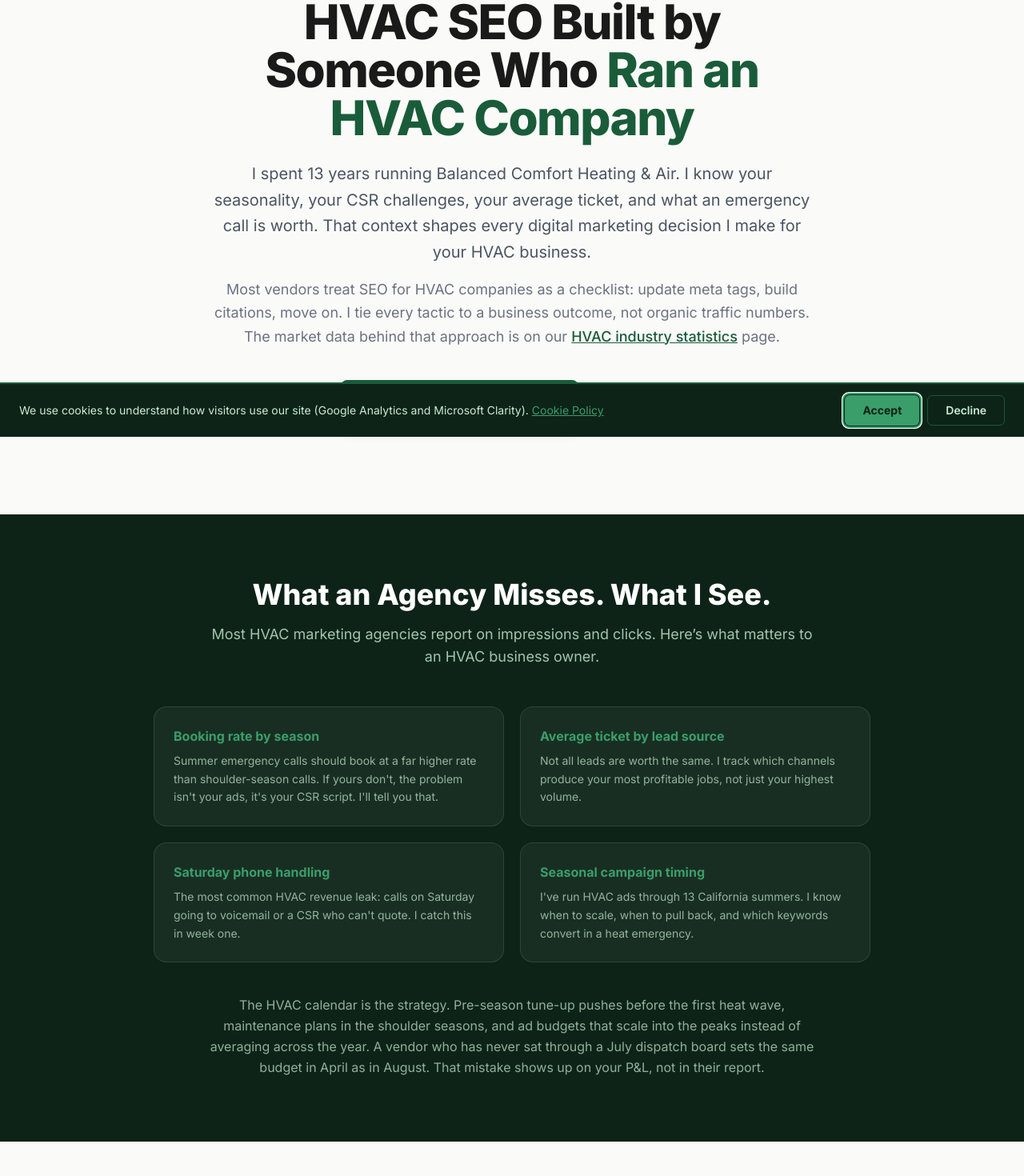
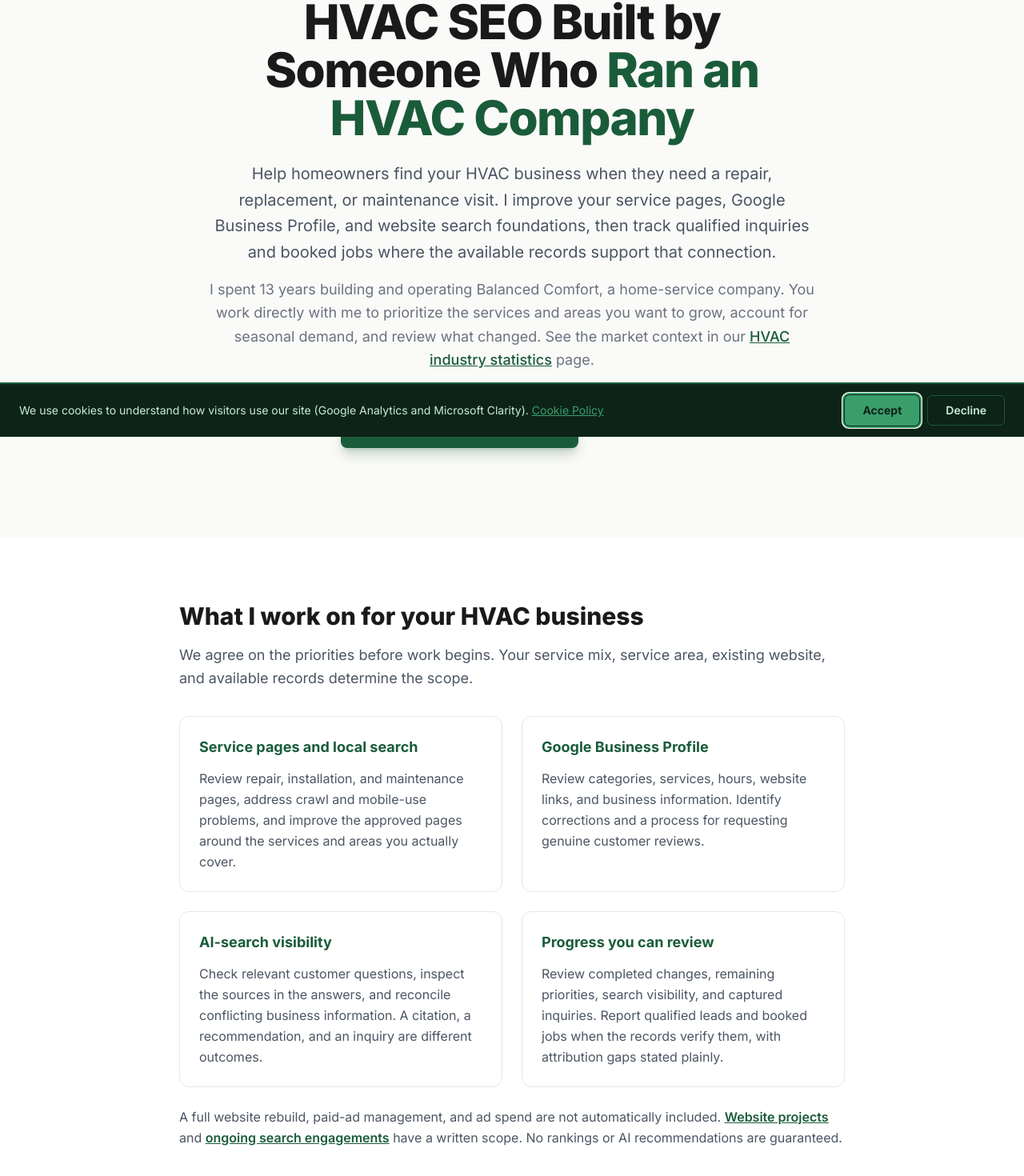
Before and after one commit to SequoiaGeo/next-website, a Next.js app: page /hvac-seo in a window 1280 px wide. Shown: the part 254-1724 px from the top of the page at 80% size. Built offline with nearby package versions, Linux system fonts and the light colour scheme; no server answers.

Commit message:
Clarify HVAC search services and website engagement scope

```diff
--- a/src/app/hvac-seo/page.tsx
+++ b/src/app/hvac-seo/page.tsx
@@ -82,14 +82,15 @@ export default function HvacSeoPage() {
               <span className="text-[#1A5C3A]">Ran an HVAC Company</span>
             </h1>
             <p className="mt-6 text-xl leading-relaxed text-gray-600">
-              I spent 13 years running Balanced Comfort Heating &amp; Air. I know your seasonality,
-              your CSR challenges, your average ticket, and what an emergency call is worth.
-              That context shapes every digital marketing decision I make for your HVAC business.
+              Help homeowners find your HVAC business when they need a repair, replacement,
+              or maintenance visit. I improve your service pages, Google Business Profile,
+              and website search foundations, then track qualified inquiries and booked jobs
+              where the available records support that connection.
             </p>
             <p className="mt-4 text-lg leading-relaxed text-gray-500">
-              Most vendors treat SEO for HVAC companies as a checklist: update meta tags, build
-              citations, move on. I tie every tactic to a business outcome, not organic traffic
-              numbers. The market data behind that approach is on our{" "}
+              I spent 13 years building and operating Balanced Comfort, a home-service company.
+              You work directly with me to prioritize the services and areas you want to grow,
+              account for seasonal demand, and review what changed. See the market context in our{" "}
               <Link href="/hvac-statistics" className="font-medium text-[#1A5C3A] underline hover:text-[#0D2318]">
                 HVAC industry statistics
               </Link>{" "}
@@ -110,6 +111,22 @@ export default function HvacSeoPage() {
               </a>
             </div>
           </div>
+        </div>
+      </section>
+
+      <section aria-labelledby="hvac-service-scope" className="bg-white py-16 sm:py-20">
+        <div className="mx-auto max-w-4xl px-6 lg:px-8">
+          <h2 id="hvac-service-scope" className="text-3xl font-extrabold text-[#1a1a1a]">What I work on for your HVAC business</h2>
+          <p className="mt-4 text-lg leading-relaxed text-gray-600">We agree on the priorities before work begins. Your service mix, service area, existing website, and available records determine the scope.</p>
+          <dl className="mt-8 grid gap-6 sm:grid-cols-2">
+            {[
+              ["Service pages and local search", "Review repair, installation, and maintenance pages, address crawl and mobile-use problems, and improve the approved pages around the services and areas you actually cover."],
+              ["Google Business Profile", "Review categories, services, hours, website links, and business information. Identify corrections and a process for requesting genuine customer reviews."],
+              ["AI-search visibility", "Check relevant customer questions, inspect the sources in the answers, and reconcile conflicting business information. A citation, a recommendation, and an inquiry are different outcomes."],
+              ["Progress you can review", "Review completed changes, remaining priorities, search visibility, and captured inquiries. Report qualified leads and booked jobs when the records verify them, with attribution gaps stated plainly."],
+            ].map(([title, description]) => <div key={title} className="rounded-xl border border-gray-200 p-6"><dt className="text-lg font-bold text-[#1A5C3A]">{title}</dt><dd className="mt-3 leading-relaxed text-gray-600">{description}</dd></div>)}
+          </dl>
+          <p className="mt-6 leading-relaxed text-gray-600">A full website rebuild, paid-ad management, and ad spend are not automatically included. <Link href="/websites" className="font-semibold text-[#1A5C3A] underline">Website projects</Link> and <Link href="/ai-seo-pricing" className="font-semibold text-[#1A5C3A] underline">ongoing search engagements</Link> have a written scope. No rankings or AI recommendations are guaranteed.</p>
         </div>
       </section>
 
--- a/src/app/websites/page.tsx
+++ b/src/app/websites/page.tsx
@@ -328,6 +328,23 @@ export default function WebsitesPage() {
         </div>
       </section>
 
+      <section aria-labelledby="website-search-scope" className="bg-white py-16">
+        <div className="mx-auto max-w-4xl px-6 lg:px-8">
+          <h2 id="website-search-scope" className="text-3xl font-extrabold text-[#1a1a1a]">Website launch and ongoing SEO are different scopes</h2>
+          <div className="mt-8 grid gap-6 sm:grid-cols-2">
+            <div className="rounded-xl border border-gray-200 p-6">
+              <h3 className="text-xl font-bold text-[#1A5C3A]">The website project</h3>
+              <p className="mt-3 leading-relaxed text-gray-600">The proposal defines the pages, content, mobile layout, contact paths, and launch checks. Search foundations include descriptive titles, crawlable service information, internal links, and appropriate structured data. For a replacement site, we review existing URLs and plan redirects where needed.</p>
+            </div>
+            <div className="rounded-xl border border-gray-200 p-6">
+              <h3 className="text-xl font-bold text-[#1A5C3A]">The ongoing search engagement</h3>
+              <p className="mt-3 leading-relaxed text-gray-600">Recurring work has a separate agreed scope: reviewing search performance, improving priority pages, reconciling public business information, and checking AI visibility when included. Launching a website does not mean that ongoing SEO or Google Business Profile management is included indefinitely.</p>
+            </div>
+          </div>
+          <p className="mt-6 leading-relaxed text-gray-600">For HVAC companies, <Link href="/hvac-seo" className="font-semibold text-[#1A5C3A] underline">see how the search work fits your services and seasons</Link>. Review <Link href="/ai-seo-pricing" className="font-semibold text-[#1A5C3A] underline">ongoing engagement pricing and exclusions</Link>. A full rebuild is not automatically included in a monthly search engagement.</p>
+        </div>
+      </section>
+
       {/* Case study callout */}
       <section className="bg-[#fafaf8] py-14">
         <div className="mx-auto max-w-4xl px-6 lg:px-8">
@@ -336,12 +353,12 @@ export default function WebsitesPage() {
               Case Study
             </p>
             <p className="text-lg font-bold text-[#1a1a1a]">
-              A rebuild that hit page one in its first month
+              A website rebuild with local search and measurement work
             </p>
             <p className="mt-2 text-sm leading-relaxed text-gray-500">
-              A firefighter-owned chimney company came to us with a dated template site and zero
-              measurement. We rebuilt it as a migration, protected every ranking it had earned,
-              and Google had it on page one within three weeks of launch.
+              Our published A Fireman&rsquo;s Chimney Sweep case study explains the starting site,
+              migration planning, service-area content, and measurement work. Search visibility
+              is not proof of qualified leads, booked jobs, or AI recommendations.
             </p>
             <Link
               href="/case-studies/firemans-chimney-sweep"
```
